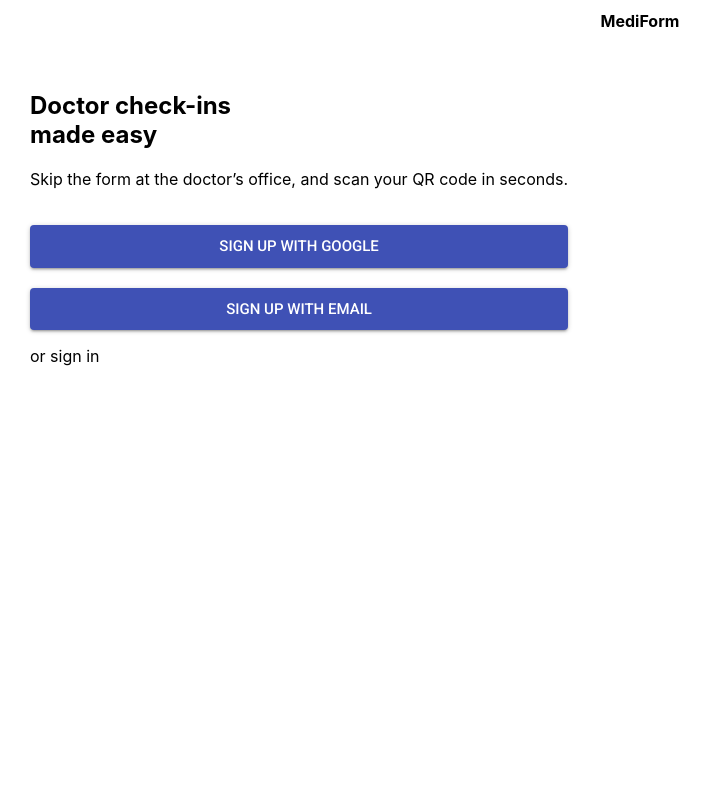
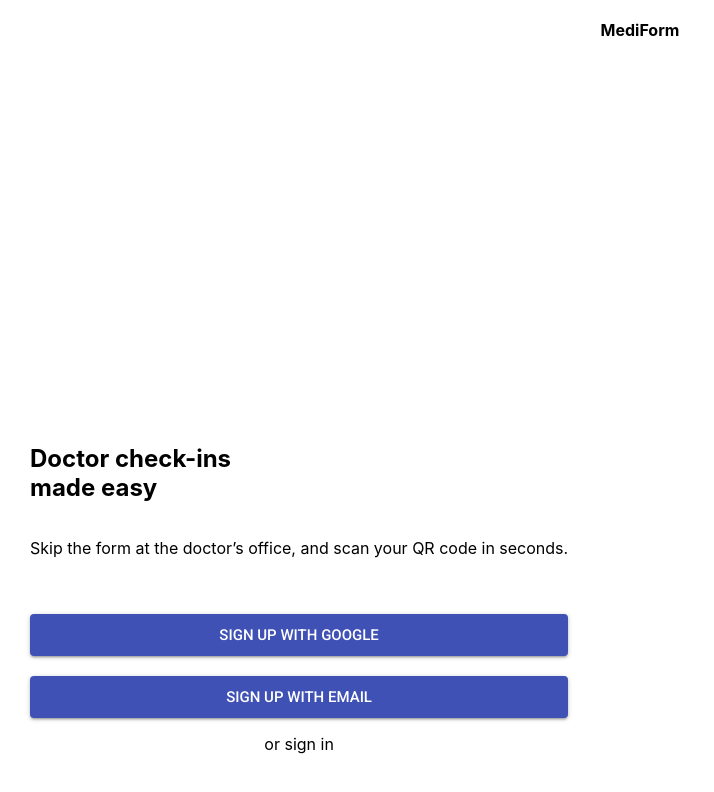
Before and after one commit to ahrarmonsur/deltahacksv, a React (Create React App) app in the folder client/: page / in a window 1280 px wide. Shown: the top 792 px of the page, without its empty margins (0-714 px from the left). Built offline with nearby package versions, Linux system fonts and the light colour scheme.

Commit message:
Finishes login page up to to lofi specs

```diff
--- a/client/src/components/Header/Header.sass
+++ b/client/src/components/Header/Header.sass
@@ -1,5 +1,7 @@
 .header
 	display: flex
 	justify-content: center
+	align-items: center
 	text-align: center
 	font-size: 0.5em
+	height: 60px
--- a/client/src/components/Login/Login.sass
+++ b/client/src/components/Login/Login.sass
@@ -1,4 +1,15 @@
 .login
+	display: flex
+	flex-direction: column
+
+	header
+		display: flex
+		flex-direction: column
+		flex: 1
+		justify-content: flex-end
+		margin-bottom: 20px
+
+
 	button
 		width: 100%
 		margin-top: 20px
@@ -7,3 +18,5 @@
 		display: flex
 		flex-direction: column
 		align-self: flex-end
+		width: 100%
+		text-align: center
--- a/client/src/styles/_base.sass
+++ b/client/src/styles/_base.sass
@@ -6,3 +6,4 @@
 #content
 	padding: 30px
 	display: flex
+	flex: 1
```
